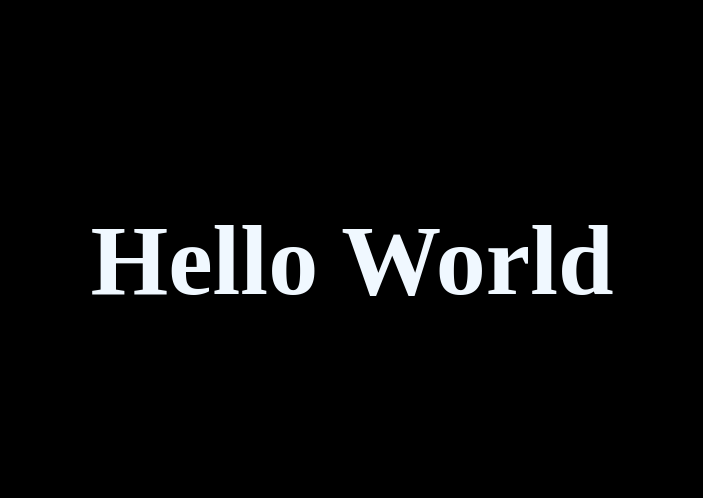
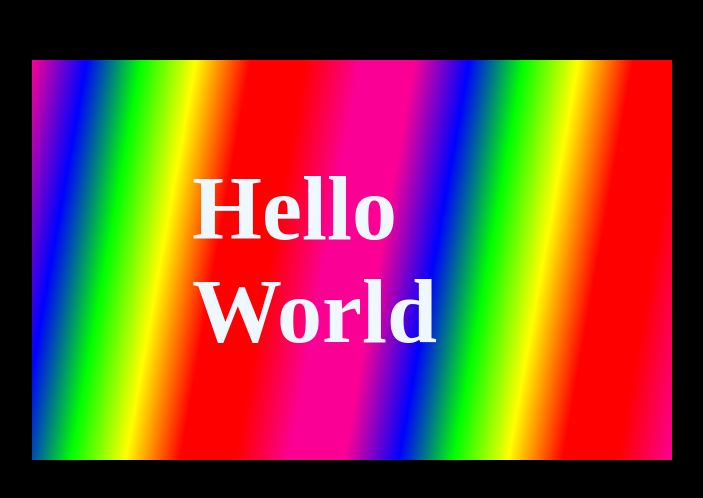
Before and after one commit to Fransch97/htmlcss-hello, a plain HTML site: page index.html in a window 1280 px wide. Shown: the part 140-638 px from the top of the page, without its empty margins (288-991 px from the left). Drawn offline with Linux system fonts and the light colour scheme.

Commit message:
background rgb style

```diff
--- a/index.css
+++ b/index.css
@@ -10,14 +10,26 @@ body{
 
 }
 div{
-    position: relative;
     height: 100vh;
+    align-items: center;
 }
-h1{
-    color: aliceblue;
-    position: absolute;
+.rgb{
     top: 50%;
     left: 50%;
     transform: translate(-50%, -50%);
-    font-size: 100px;
+    position: relative;
+    height: 50vh;
+    width: 50vw;
+    background: linear-gradient(100deg,#fb0094,#0000ff,#00ff00,#ffff00,#ff0000,#ff0000,#fb0094,#fb0094,#0000ff,#00ff00,#ffff00,#ff0000,#ff0000,#fb0094);
+
 }
+h1{
+    top: 50%;
+    left: 50%;
+    transform: translate(-50%, -50%);
+    position: relative;
+    position: absolute;
+    color: aliceblue;
+    position: absolute;
+    font-size: 90px;
+}
--- a/index.html
+++ b/index.html
@@ -9,7 +9,9 @@
 </head>
 <body>
     <div>
-        <h1>Hello World</h1>
+        <div class="rgb">
+            <h1>Hello World</h1>
+        </div>
     </div>
 </body>
 </html>
```
